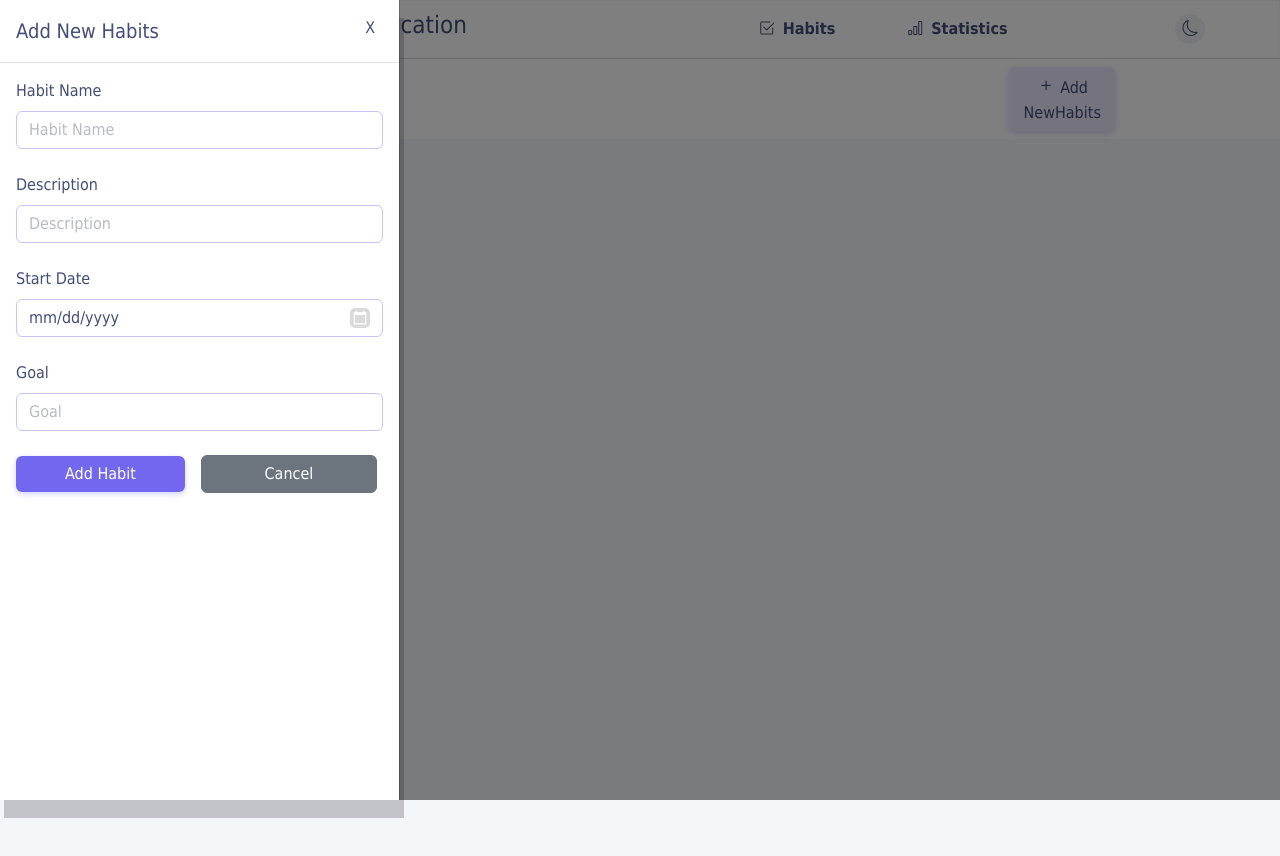
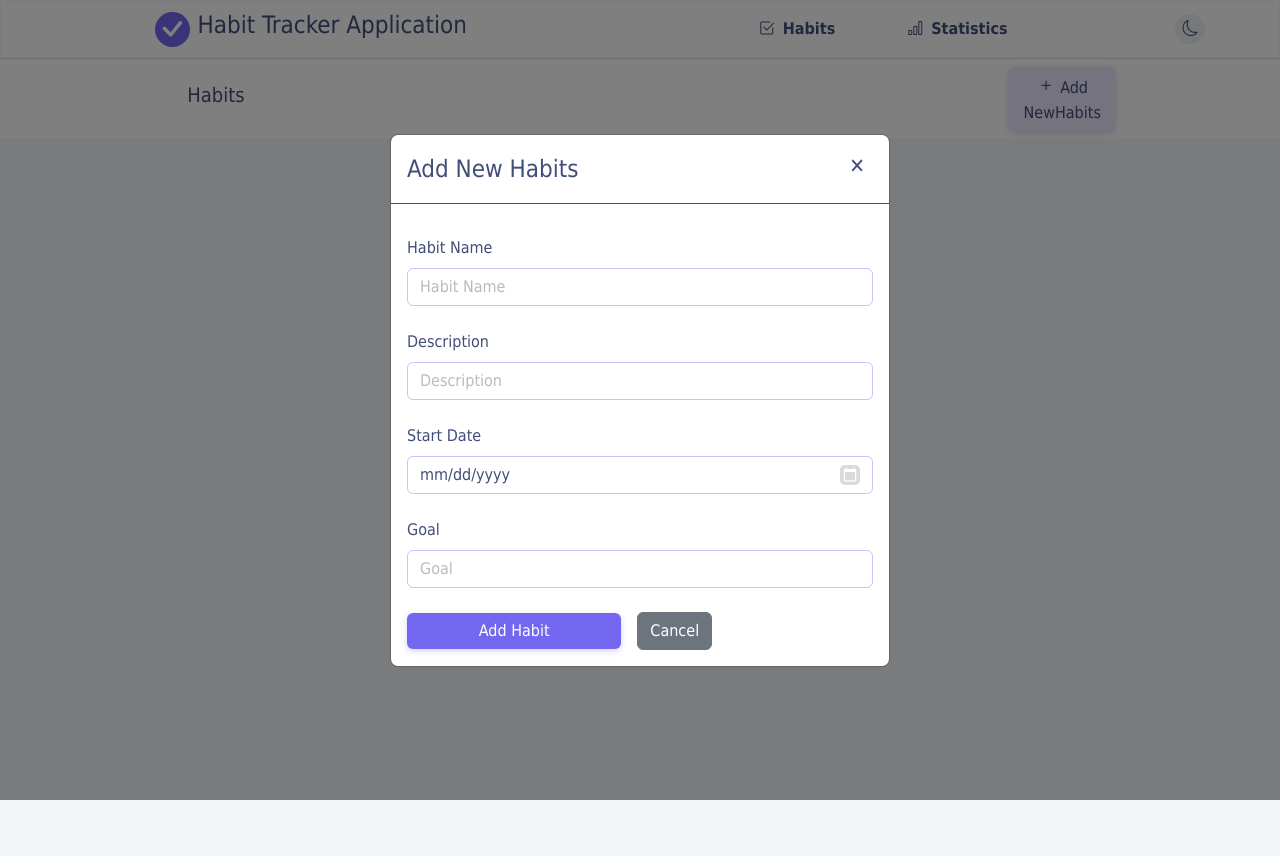
Before and after one commit to Hkn36Arslan/HabitTrackerAplication, a Vue app in the folder HabitTrackerApplication/webui/habit_tracker_application/: page / in a window 1280 px wide. Both pictures are taken after a click on the button "Add NewHabits". Shown: the top 856 px of the page. Built offline with nearby package versions, Linux system fonts and the light colour scheme; what v-calendar would draw is missing.

Commit message:
modal yapıları sayfanın ortasına taşındı.

```diff
--- a/HabitTrackerApplication/webui/habit_tracker_application/src/components/HabitItem.vue
+++ b/HabitTrackerApplication/webui/habit_tracker_application/src/components/HabitItem.vue
@@ -1,95 +1,99 @@
 <template>
   <div :class="layoutClass">
     <div>
-      <!-- Offcanvas Arka Plan Karartması -->
-      <div v-if="isUpdateVisibleProps" class="offcanvas-backdrop fade show"></div>
+      <!-- Modal Arka Plan Karartması -->
+      <div v-if="isUpdateVisibleProps" class="modal-backdrop fade show"></div>
 
-      <div v-if="isUpdateVisibleProps" class="offcanvas offcanvas-start show" tabindex="-1" id="offcanvasAddHabit"
-        aria-labelledby="offcanvasAddHabitLabel" role="dialog">
-        <div class="offcanvas-header border-bottom" style="position: relative;">
-          <h5 id="offcanvasAddHabitLabel" class="offcanvas-title">Add New Habits</h5>
-          <button class="closeBtn" type="button" @click="openUpdate" aria-label="Close">X</button>
+      <!-- Modal Yapısı -->
+      <div v-if="isUpdateVisibleProps" class="modal fade show d-block" tabindex="-1" role="dialog" id="modalAddHabit">
+        <div class="modal-dialog modal-dialog-centered" role="document">
+          <div class="modal-content">
+            <div class="modal-header border-bottom">
+              <h5 id="modalAddHabitLabel" class="modal-title">Add New Habits</h5>
+              <button type="button" class="closeBtn" @click="openUpdate" aria-label="Close">✕</button>
             </div>
-        <div style="position: relative;" class="offcanvas-body mx-0 flex-grow-0 p-6 h-100">
+            <div class="modal-body">
               <!-- Alert Mesajları -->
-          <div v-if="errorMessage" class="alert alert-danger" role="alert">
+              <div v-if="errorMessage" class="alert alert-danger"
+                style=" position: absolute !important; z-index: 2000 !important; margin-left:25%; top: 30%;"
+                role="alert">
                 {{ errorMessage }}
               </div>
-          <div v-if="successMessage" class="alert alert-success" role="alert">
+              <div v-if="successMessage" class="alert alert-success"
+                style=" position: absolute !important; z-index: 2000 !important; margin-left:25%; top: 30%;"
+                role="alert">
                 {{ successMessage }}
               </div>
-          <form @submit.prevent="validateForm" class="add-new-habit pt-0 fv-plugins-bootstrap5 fv-plugins-framework"
-            id="updateHabitForm" novalidate>
-            <div class="mb-4 fv-plugins-icon-container">
+
+              <!-- Form Yapısı -->
+              <form @submit.prevent="validateForm" id="updateHabitForm" novalidate>
+                <div class="mb-4">
                   <label class="form-label" for="habit-name">Habit Name</label>
                   <input v-model="updatedHabit.name" class="form-control mb-4" placeholder="Habit Name"
                     :class="{ 'input-error': habitNameError }" />
-              <small v-if="habitNameError" class="error-message">
+                  <small v-if="habitNameError" class="text-danger">
                     {{ habitNameError }}
                   </small>
                 </div>
 
-            <div class="mb-4 fv-plugins-icon-container">
+                <div class="mb-4">
                   <label class="form-label" for="habit-description">Description</label>
                   <input type="text" class="form-control" id="habit-description" placeholder="Description"
                     v-model="updatedHabit.description" />
                 </div>
 
-            <div class="mb-4 fv-plugins-icon-container">
+                <div class="mb-4">
                   <label class="form-label" for="habit-start-date">Start Date</label>
                   <input type="date" class="form-control" id="habit-start-date" v-model="updatedHabit.startDate"
                     :class="{ 'input-error': habitStartDateError }" />
-              <small v-if="habitStartDateError" class="error-message">
+                  <small v-if="habitStartDateError" class="text-danger">
                     {{ habitStartDateError }}
                   </small>
                 </div>
 
-            <div class="mb-4 fv-plugins-icon-container">
+                <div class="mb-4">
                   <label class="form-label" for="habit-goal">Goal</label>
-              <input type="text" class="form-control" id="habit-goal" placeholder="Goal" v-model="updatedHabit.goal" />
+                  <input type="text" class="form-control" id="habit-goal" placeholder="Goal"
+                    v-model="updatedHabit.goal" />
                 </div>
 
-            <button type="submit" class="btn btn-success me-3 data-submit waves-effect waves-light">
+                <div class="d-flex justify-content-between">
+                  <button type="submit" class="btn btn-success">
                     <i class="bi bi-arrow-repeat"></i>
                     Update
                   </button>
-            <button @click="openUpdate" style="width: 48%;" type="reset" class="btn btn-secondary waves-effect">
+                  <button @click="openUpdate" type="reset" class="btn btn-secondary">
                     Cancel
                   </button>
+                </div>
               </form>
+            </div>
+          </div>
         </div>
       </div>
 
       <!-- ****************************************************************************** -->
-      <div class="card cardItem ">
+      <div class="card cardItem">
         <div class="card Item">
           <div class="card checkbox" v-if="checkbox">
             <!-- Elementin görünür olup olmamasını sağlamak için v-if yapısı kullanıldı.-->
             <input type="checkbox" v-model="checked" @change="saveCheckedState"
               :class="{ completed: isCheckedToday }" />
-            <span>Completed ✓ </span>
-            <!--  :class="{ completed: isCheckedToday }" eğer isCheckedToday true dönerse elemente completed olarak class ekle -->
-            <!-- v-model: checkbox'ın işaretlenme durumunu kontrol eder./ @change="saveCheckedState": işaretlenmeyi localStorage kaydetmek için fonksiyona yönlendirir. -->
+            <span>Completed ✓</span>
           </div>
           <div class="group">
-            <div class="card  name">
+            <div class="card name">
               <h2 style="font-family: 'Open Sans', sans-serif; margin-left: 1rem;">{{ habit.name }}</h2>
-              <!-- props olarak alınan objenin özelliği -->
             </div>
-            <div style="" class="card description" v-if="isDescription">
-              <!-- Açıklama -->
+            <div class="card description" v-if="isDescription">
               <p>
                 <i class="bi bi-card-text"></i>
                 {{ habit.description }}
               </p>
-
-              <!-- Hedef -->
               <p>
                 <i class="bi bi-flag"></i>
                 <strong style="color: #28c76f;">Goal :</strong> {{ habit.goal }}
               </p>
-
-              <!-- Başlangıç Tarihi -->
               <p>
                 <i class="bi bi-calendar-event"></i>
                 <strong style="color: #ff4c51;">Start :</strong> {{ habit.startDate }}
@@ -98,19 +102,18 @@
           </div>
           <div class="card edit" v-if="isEditButton">
             <button class="btn btn-primary">
-              <!-- Butondaki router-link yapısına tıklayınca HabitDetail sayfasına yönlendirir. -->
               <router-link :to="{ name: 'HabitDetail', params: { habitId: habit.id } }" class="router">
                 <i class="bi bi-eye"> Detail</i>
               </router-link>
             </button>
           </div>
         </div>
-        <div class="detail" v-if="isEditingLocal"> <!-- Düzenleme alanının görünürlüğünü ayarlanmıştır. -->
-        </div>
+        <div class="detail" v-if="isEditingLocal"></div>
       </div>
     </div>
   </div>
 </template>
+
 
 <script>
 import { useHabitStore } from '../stores/habitStore';
--- a/HabitTrackerApplication/webui/habit_tracker_application/src/components/HabitList.vue
+++ b/HabitTrackerApplication/webui/habit_tracker_application/src/components/HabitList.vue
@@ -1,72 +1,65 @@
 <template>
   <!-- Alışkanlık Ekleme Formu -->
   <div class="Habit">
-    <!-- Offcanvas Arka Plan Karartması -->
-    <div v-if="isAddHabit" class="offcanvas-backdrop fade show"></div>
+    <!-- Modal Arka Plan Karartması -->
+    <div v-if="isAddHabit" class="modal-backdrop fade show"></div>
 
-    <div v-if="isAddHabit" class="offcanvas offcanvas-start show" tabindex="-1" id="offcanvasAddHabit"
-      aria-labelledby="offcanvasAddHabitLabel" role="dialog">
-      <div class="offcanvas-header border-bottom" style="position: relative;">
-        <h5 id="offcanvasAddHabitLabel" class="offcanvas-title">Add New Habits</h5>
-        <button class="closeBtn" type="button" @click="closeBtn" aria-label="Close">X</button>
+    <!-- Modal -->
+    <div v-if="isAddHabit" class="modal fade show d-block" tabindex="-1" role="dialog">
+      <div class="modal-dialog modal-dialog-centered" role="document">
+        <div class="modal-content">
+          <div class="modal-header">
+            <h5 class="modal-title">Add New Habits</h5>
+            <button type="button" class="closeBtn" @click="closeBtn" aria-label="Close">✕</button>
           </div>
-      <div style="position: relative;" class="offcanvas-body mx-0 flex-grow-0 p-6 h-100">
+          <div class="modal-body">
             <!-- Alert Mesajları -->
-        <div v-if="errorMessage" class="alert alert-danger" role="alert">
+            <div v-if="errorMessage" class="alert alert-danger"
+              style=" position: absolute !important; z-index: 2000 !important; margin-left:25%; top: 30%;" role="alert">
               {{ errorMessage }}
             </div>
-        <div v-if="successMessage" class="alert alert-success" role="alert">
+            <div v-if="successMessage" class="alert alert-success"
+              style=" position: absolute !important; z-index: 2000 !important; margin-left:25%; top: 30%;" role="alert">
               {{ successMessage }}
             </div>
-        <form @submit.prevent="validateForm" class="add-new-habit pt-0 fv-plugins-bootstrap5 fv-plugins-framework"
-          id="addNewHabitForm" novalidate>
-          <div class="mb-4 fv-plugins-icon-container">
+            <form @submit.prevent="validateForm" id="addNewHabitForm" novalidate>
+              <div class="mb-4">
                 <label class="form-label" for="habit-name">Habit Name</label>
                 <input type="text" class="form-control" id="habit-name" placeholder="Habit Name" v-model="newHabit.name"
                   :class="{ 'input-error': habitNameError }" />
-            <small v-if="habitNameError" class="error-message">
-              {{ habitNameError }}
-            </small>
+                <small v-if="habitNameError" class="error-message">{{ habitNameError }}</small>
               </div>
-
-          <div class="mb-4 fv-plugins-icon-container">
+              <div class="mb-4">
                 <label class="form-label" for="habit-description">Description</label>
                 <input type="text" class="form-control" id="habit-description" placeholder="Description"
                   v-model="newHabit.description" />
               </div>
-
-          <div class="mb-4 fv-plugins-icon-container">
+              <div class="mb-4">
                 <label class="form-label" for="habit-start-date">Start Date</label>
                 <input type="date" class="form-control" id="habit-start-date" v-model="newHabit.startDate"
                   :class="{ 'input-error': habitStartDateError }" />
-            <small v-if="habitStartDateError" class="error-message">
-              {{ habitStartDateError }}
-            </small>
+                <small v-if="habitStartDateError" class="error-message">{{ habitStartDateError }}</small>
               </div>
-
-          <div class="mb-4 fv-plugins-icon-container">
+              <div class="mb-4">
                 <label class="form-label" for="habit-goal">Goal</label>
                 <input type="text" class="form-control" id="habit-goal" placeholder="Goal" v-model="newHabit.goal" />
               </div>
-
-          <button type="submit" class="btn btn-success me-3 data-submit waves-effect waves-light">
-            Add Habit
-          </button>
-          <button @click="closeBtn" style="width: 48%;" type="reset" class="btn btn-secondary waves-effect">
-            Cancel
-          </button>
+              <button type="submit" class="btn btn-success me-3">Add Habit</button>
+              <button @click="closeBtn" type="reset" class="btn btn-secondary">Cancel</button>
             </form>
           </div>
         </div>
-    <!-- Alışkanlık Listesi -->
+      </div>
+    </div>
+
     <!-- Alışkanlık Listesi -->
     <div class="list">
       <div v-for="habit in habits" :key="habit.id" class="habit-item">
         <HabitItem :habit="habit" :is-edit-btn="true" :is-checkbox="true" :layout="layout" />
       </div>
     </div>
+  </div>
 
-  </div>
 </template>
 
 <script>
--- a/HabitTrackerApplication/webui/habit_tracker_application/src/style.css
+++ b/HabitTrackerApplication/webui/habit_tracker_application/src/style.css
@@ -219,17 +219,23 @@ body {
   width: 100% !important;
 }
 
-/* Offcanvas Düzeni */
-.offcanvas {
-  z-index: 1055;
-  max-width: 400px;
+.modal-dialog {
+  transition: transform 0.3s ease-out, opacity 0.3s ease-out;
+  transform: translateY(-50px);
+  opacity: 0;
+}
+
+.modal.fade.show .modal-dialog {
+  transform: translateY(0);
+  opacity: 1;
+}
+
+.modal-backdrop {
+  background-color: rgba(0, 0, 0, 0.5);
+}
+
+.modal-content {
   background-color: var(--bg-color) !important;
-  box-shadow: 0.25rem 1.125rem 0 rgba(19, 17, 32, 0.22);
-  color: var(--text-color) !important;
-}
-
-.offcanvas-backdrop {
-  background-color: rgba(0, 0, 0, 0.63);
 }
 
 /* *************************************************** */
@@ -316,16 +322,18 @@ input[type="date"].form-control::-webkit-calendar-picker-indicator {
   background-color: #6610f2 !important;
 }
 
+
 .closeBtn {
   background-color: transparent;
   border: none;
-  font-size: 1.2rem;
+  font-size: 1.3rem !important;
   position: absolute;
   top: 0;
   right: 0;
   margin-top: 1rem;
   margin-right: 1.5rem;
   color: var(--text-color);
+  font-weight: bold;
 }
 
 .closeBtn:hover {
@@ -962,7 +970,6 @@ input[type="date"].form-control::-webkit-calendar-picker-indicator {
   width: 100%;
   padding: 0;
   height: 110vh;
-
 }
 
 .default-layout .stat-item2 {
@@ -979,12 +986,14 @@ input[type="date"].form-control::-webkit-calendar-picker-indicator {
   background-color: var(--bg-color) !important;
   color: var(--text-color) !important;
   border: none !important;
-  box-shadow: 4px 4px 10px 5px rgba(0, 0, 0, 0.3);
   display: flex;
   align-items: center;
   justify-content: center;
   padding: 0 !important;
-}
+  box-shadow: 0 0.125rem 0.375rem 0 rgba(114, 103, 240, 0.507);
+
+}
+
 
 .default-layout .stat-item3 h5 {
   margin-top: 1rem;
```
Also changed, not shown: HabitTrackerApplication/webui/habit_tracker_application/src/components/HabitStats.vue (+5 -3 lines). Lines whose indentation alone changed are shown as unchanged.
